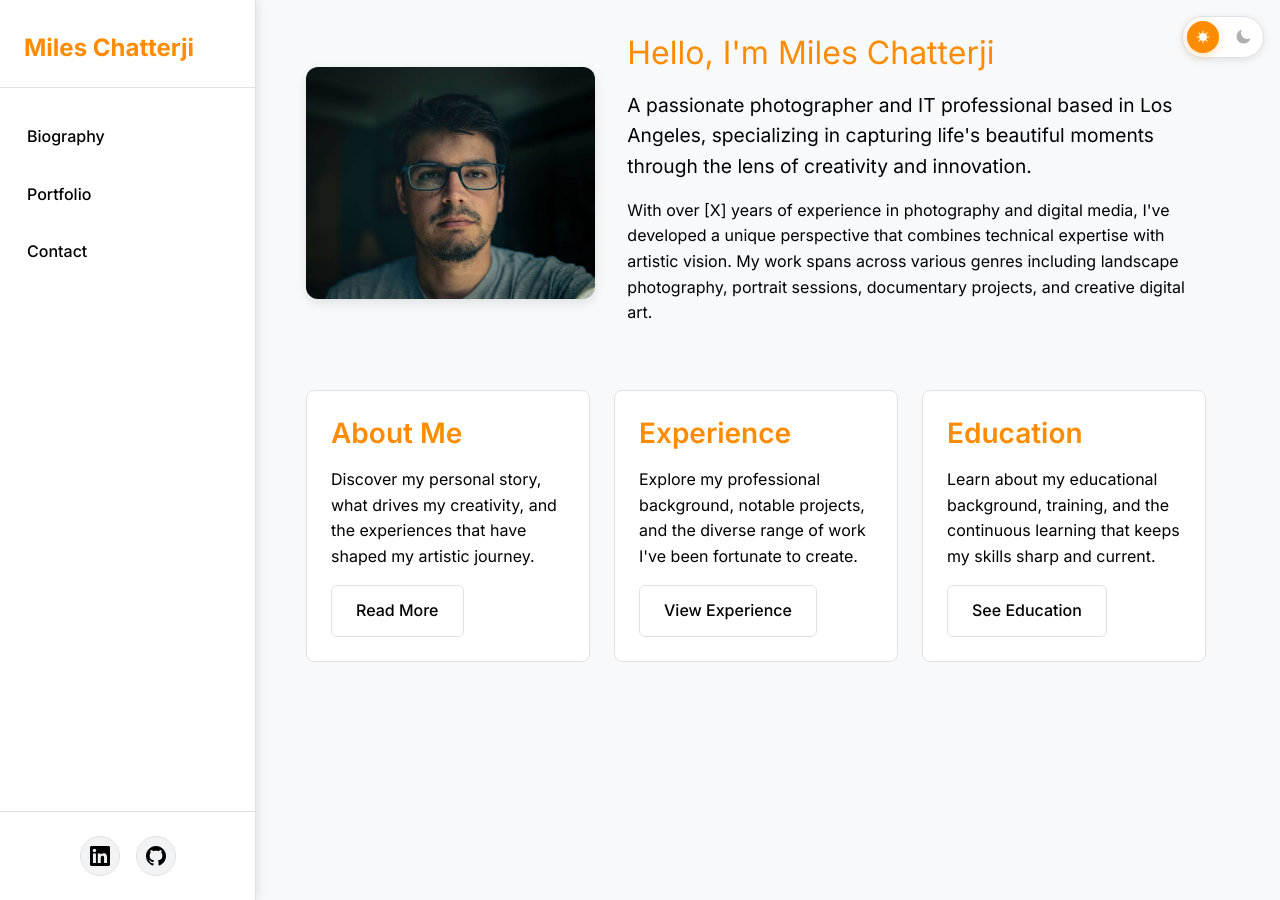
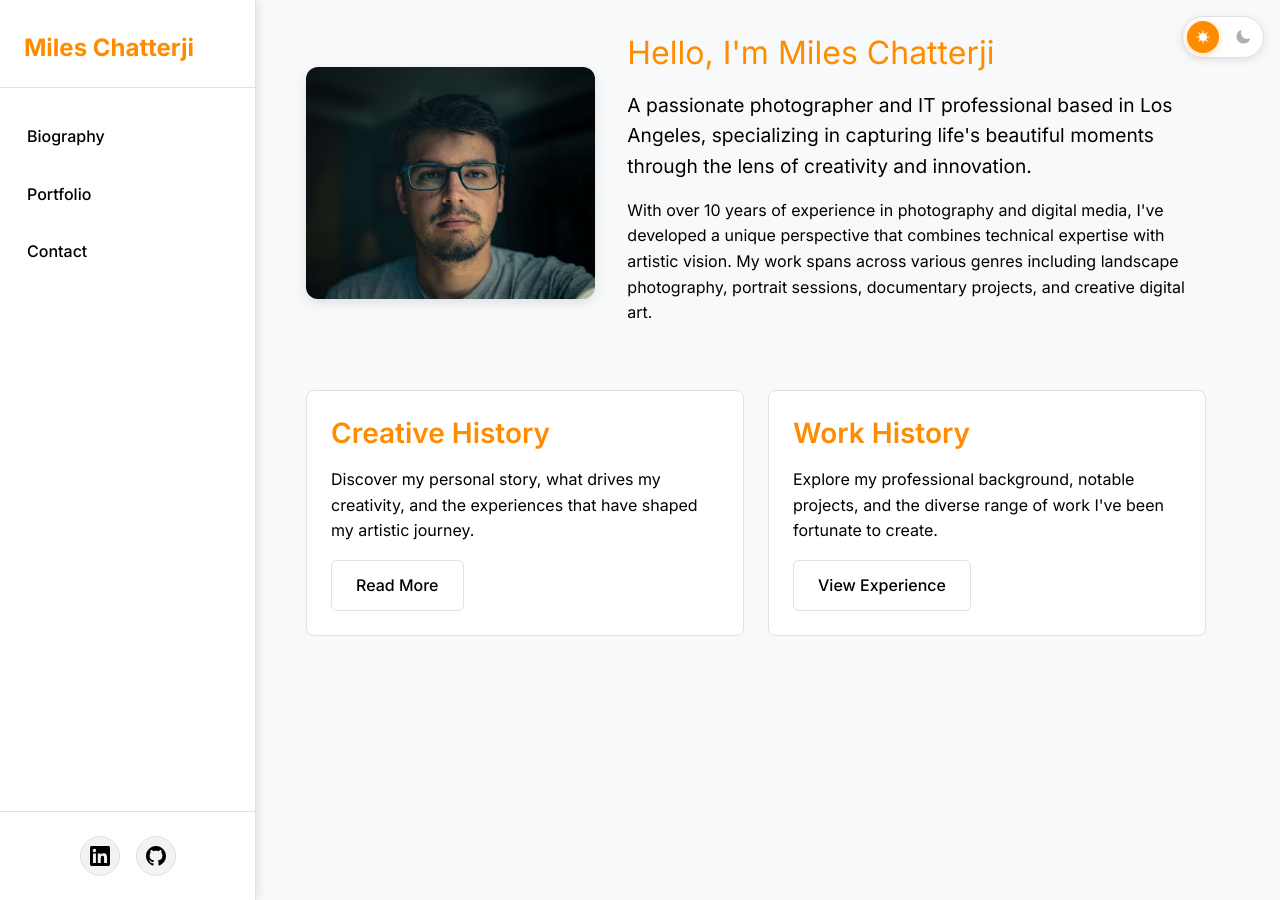
Before and after one commit to MilesChatterji/Prod-GHPages-mileschatterji.com, a Jekyll site: the page built from index.html, in a window 1280 px wide. Built offline with Jekyll 4.4.1, drawn with Linux system fonts in a browser that asks for light colours; some web fonts are replaced.

Commit message:
Nav and content changes

```diff
--- a/index.html
+++ b/index.html
@@ -12,28 +12,28 @@ subtitle:
         <div class="biography-intro">
             <h2>Hello, I'm Miles Chatterji</h2>
             <p class="lead">A passionate photographer and IT professional based in Los Angeles, specializing in capturing life's beautiful moments through the lens of creativity and innovation.</p>
-            <p>With over [X] years of experience in photography and digital media, I've developed a unique perspective that combines technical expertise with artistic vision. My work spans across various genres including landscape photography, portrait sessions, documentary projects, and creative digital art.</p>
+            <p>With over 10 years of experience in photography and digital media, I've developed a unique perspective that combines technical expertise with artistic vision. My work spans across various genres including landscape photography, portrait sessions, documentary projects, and creative digital art.</p>
         </div>
     </div>
 
     <div class="biography-sections">
         <div class="section-card">
-            <h3>About Me</h3>
+            <h3>Creative History</h3>
             <p>Discover my personal story, what drives my creativity, and the experiences that have shaped my artistic journey.</p>
             <a href="/biography/about/" class="btn btn-secondary">Read More</a>
         </div>
 
         <div class="section-card">
-            <h3>Experience</h3>
+            <h3>Work History</h3>
             <p>Explore my professional background, notable projects, and the diverse range of work I've been fortunate to create.</p>
             <a href="/biography/experience/" class="btn btn-secondary">View Experience</a>
         </div>
 
-        <div class="section-card">
+        <!--<div class="section-card">
             <h3>Education</h3>
             <p>Learn about my educational background, training, and the continuous learning that keeps my skills sharp and current.</p>
             <a href="/biography/education/" class="btn btn-secondary">See Education</a>
-        </div>
+        </div>-->
     </div>
 
     <!--div class="biography-highlights">
```
Also changed, not shown: 6 other files.
